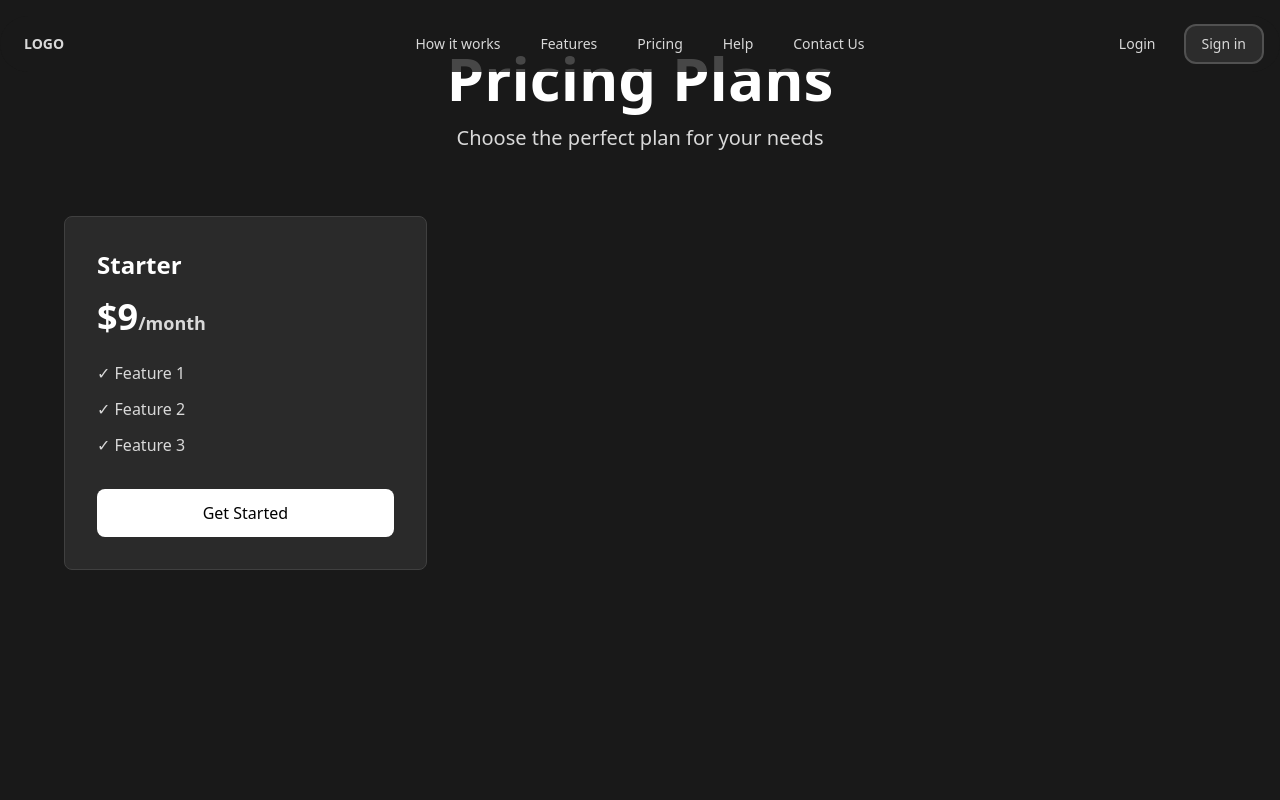
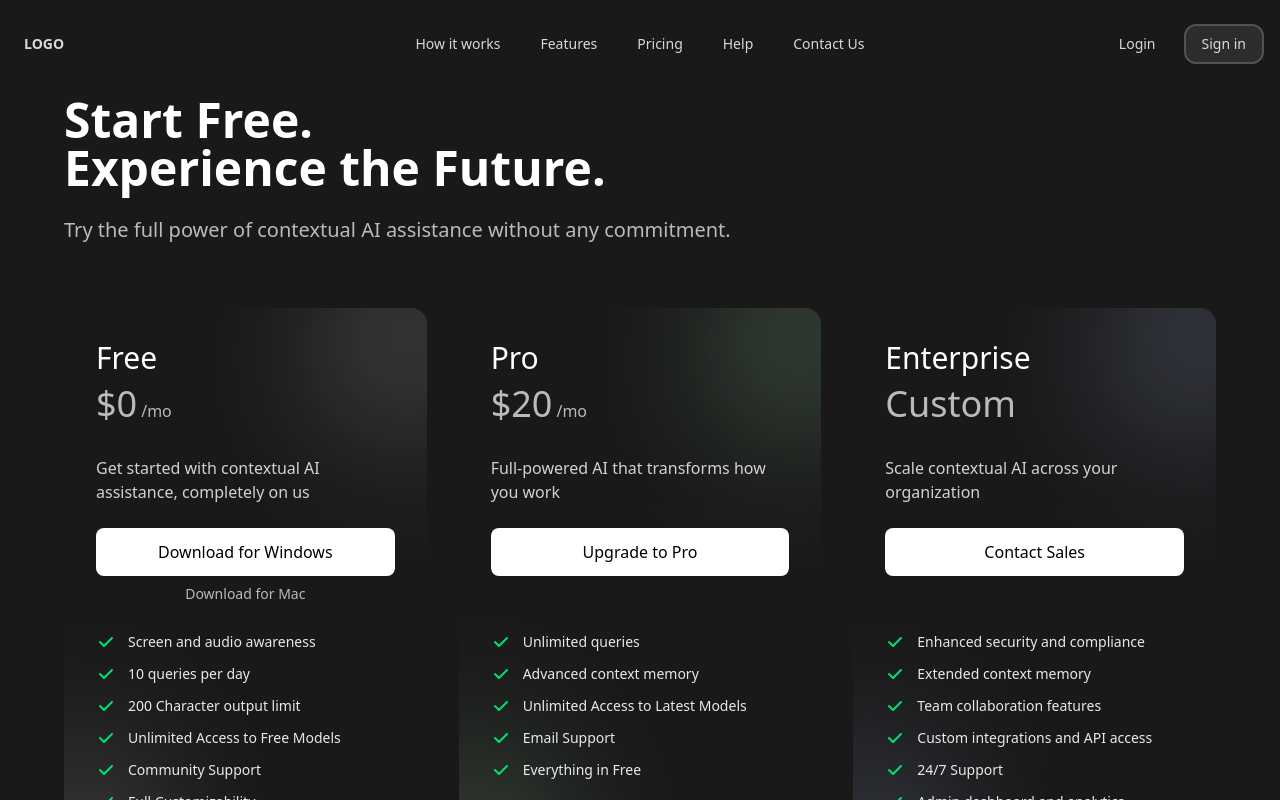
Before and after one commit to 71lols/paradigm-website, a Next.js app in the folder frontend/: page /pricing in a window 1280 px wide. Shown: the top 800 px of the page. Built offline with nearby package versions, Linux system fonts and the light colour scheme.

Commit message:
Created pricing cards

```diff
--- a/frontend/src/app/pricing/page.tsx
+++ b/frontend/src/app/pricing/page.tsx
@@ -1,44 +1,219 @@
+"use client";
 import CustomNavbar from "@/components/navbar";
-import Footer from "@/components/home/footer";
+import GradientContainer from "@/components/UI/gradientContainer";
 
-export default function PricingPage() {
+interface PricingCardProps {
+  title: string;
+  price: string;
+  priceSubtext: string;
+  description: string;
+  buttonText: string;
+  buttonSecondary?: string;
+  features: string[];
+  ellipseColor: string;
+}
+
+const WhiteButton = ({
+  children,
+  className = "",
+  variant = "primary",
+  ...props
+}: {
+  children: React.ReactNode;
+  className?: string;
+  variant?: "primary" | "secondary";
+  [key: string]: any;
+}) => {
+  const baseStyles = "px-6 py-3 rounded-lg font-medium transition-all duration-200 text-center";
+
+  const variants = {
+    primary: "bg-white text-black hover:bg-gray-100",
+    secondary: "bg-transparent text-white border border-white/30 hover:bg-white/10"
+  };
+
+  return (
+    <button
+      className={`${baseStyles} ${variants[variant]} ${className}`}
+      {...props}
+    >
+      {children}
+    </button>
+  );
+};
+
+const PricingCard = ({
+  title,
+  price,
+  priceSubtext,
+  description,
+  buttonText,
+  buttonSecondary,
+  features,
+  ellipseColor
+}: PricingCardProps) => {
+  const ellipses = [
+    {
+      id: "bottom-left",
+      position: { x: 5, y: 95 },
+      size: { width: 250, height: 120 },
+      colors: { from: ellipseColor, to: "transparent" },
+      blur: 80,
+      opacity: 80,
+      rotation: 70
+    },
+    {
+      id: "top-right",
+      position: { x: 95, y: 5 },
+      size: { width: 250, height: 120 },
+      colors: { from: ellipseColor, to: "transparent" },
+      blur: 80,
+      opacity: 85,
+      rotation: -70
+    }
+  ];
+
+  return (
+    <GradientContainer
+      ellipses={ellipses}
+      className="p-8"
+      containerHeight="h-auto"
+      rounded="rounded-2xl"
+    >
+      <div className="space-y-6">
+        {/* Header */}
+        <div>
+          <h3 className="text-3xl font-md text-white mb-2">{title}</h3>
+          <div className="flex items-baseline mb-3">
+            <span className="text-4xl font-thin text-white/70">{price}</span>
+            <span className="text-white/70 ml-1">{priceSubtext}</span>
+          </div>
+          <p className="text-white/80 text-md mt-8">{description}</p>
+        </div>
+
+        {/* Button and Secondary Text */}
+        <div className="h-20 flex flex-col justify-start">
+          <WhiteButton variant="primary" className="w-full mb-2">
+            {buttonText}
+          </WhiteButton>
+          {buttonSecondary && (
+            <p className="text-white/70 text-sm text-center">
+              {buttonSecondary}
+            </p>
+          )}
+        </div>
+
+        {/* Features */}
+        <div className="space-y-3">
+          {features.map((feature, index) => (
+            <div key={index} className="flex items-center space-x-3">
+              <svg
+                className="w-5 h-5 text-green-400 flex-shrink-0"
+                fill="currentColor"
+                viewBox="0 0 20 20"
+              >
+                <path
+                  fillRule="evenodd"
+                  d="M16.707 5.293a1 1 0 010 1.414l-8 8a1 1 0 01-1.414 0l-4-4a1 1 0 011.414-1.414L8 12.586l7.293-7.293a1 1 0 011.414 0z"
+                  clipRule="evenodd"
+                />
+              </svg>
+              <span className="text-white/90 text-sm">{feature}</span>
+            </div>
+          ))}
+        </div>
+      </div>
+    </GradientContainer>
+  );
+};
+
+export default function PricingSection() {
+  const pricingPlans = [
+    {
+      title: "Free",
+      price: "$0",
+      priceSubtext: "/mo",
+      description: "Get started with contextual AI assistance, completely on us",
+      buttonText: "Download for Windows",
+      buttonSecondary: "Download for Mac",
+      features: [
+        "Screen and audio awareness",
+        "10 queries per day",
+        "200 Character output limit",
+        "Unlimited Access to Free Models",
+        "Community Support",
+        "Full Customizability"
+      ],
+      ellipseColor: "#D9D9D9"
+    },
+    {
+      title: "Pro",
+      price: "$20",
+      priceSubtext: "/mo",
+      description: "Full-powered AI that transforms how you work",
+      buttonText: "Upgrade to Pro",
+      features: [
+        "Unlimited queries",
+        "Advanced context memory",
+        "Unlimited Access to Latest Models",
+        "Email Support",
+        "Everything in Free"
+      ],
+      ellipseColor: "#B9FFC3"
+    },
+    {
+      title: "Enterprise",
+      price: "Custom",
+      priceSubtext: "",
+      description: "Scale contextual AI across your organization",
+      buttonText: "Contact Sales",
+      features: [
+        "Enhanced security and compliance",
+        "Extended context memory",
+        "Team collaboration features",
+        "Custom integrations and API access",
+        "24/7 Support",
+        "Admin dashboard and analytics",
+        "Everything in Pro"
+      ],
+      ellipseColor: "#B9CDFF"
+    }
+  ];
+
   return (
     <>
       <CustomNavbar />
-      <div className="bg-[#191919] w-full min-h-screen p-4 sm:p-6 md:p-8 lg:p-12 pt-20">
-        <div className="max-w-6xl mx-auto">
-          <div className="text-center mb-16">
-            <h1 className="text-4xl md:text-6xl font-bold text-white mb-4">
-              Pricing Plans
+      <section className="py-20 px-4 sm:px-6 md:px-8 lg:px-12 bg-[#191919] pt-24">
+        <div className="max-w-7xl mx-auto">
+          {/* Header */}
+          <div className="text-left mb-16 max-w-6xl mx-auto">
+            <h1 className="text-3xl md:text-4xl lg:text-5xl font-semibold text-white mb-6">
+              Start Free.
+              <br />
+              Experience the Future.
             </h1>
-            <p className="text-xl text-[#D9D9D9] max-w-2xl mx-auto">
-              Choose the perfect plan for your needs
+            <p className="text-xl text-white/70 max-w-2xl">
+              Try the full power of contextual AI assistance without any commitment.
             </p>
           </div>
 
-          {/* Pricing cards would go here */}
-          <div className="grid grid-cols-1 md:grid-cols-3 gap-8 mb-16">
-            {/* Example pricing card */}
-            <div className="bg-[#2A2A2A] rounded-lg p-8 border border-[#404040]">
-              <h3 className="text-2xl font-semibold text-white mb-4">Starter</h3>
-              <div className="text-4xl font-bold text-white mb-6">
-                $9<span className="text-lg text-[#D9D9D9]">/month</span>
-              </div>
-              <ul className="space-y-3 mb-8">
-                <li className="text-[#D9D9D9]">✓ Feature 1</li>
-                <li className="text-[#D9D9D9]">✓ Feature 2</li>
-                <li className="text-[#D9D9D9]">✓ Feature 3</li>
-              </ul>
-              <button className="w-full bg-white text-black py-3 rounded-lg font-medium hover:bg-gray-200 transition-colors">
-                Get Started
-              </button>
-            </div>
-
-            {/* Add more pricing cards as needed */}
+          {/* Pricing Cards */}
+          <div className="grid grid-cols-1 md:grid-cols-3 gap-8 max-w-6xl mx-auto">
+            {pricingPlans.map((plan, index) => (
+              <PricingCard
+                key={index}
+                title={plan.title}
+                price={plan.price}
+                priceSubtext={plan.priceSubtext}
+                description={plan.description}
+                buttonText={plan.buttonText}
+                buttonSecondary={plan.buttonSecondary}
+                features={plan.features}
+                ellipseColor={plan.ellipseColor}
+              />
+            ))}
           </div>
         </div>
-      </div>
-      <Footer />
+      </section>
     </>
   );
 }
```
